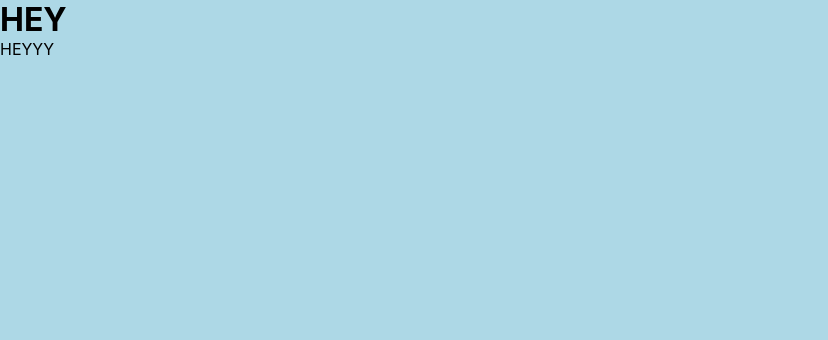
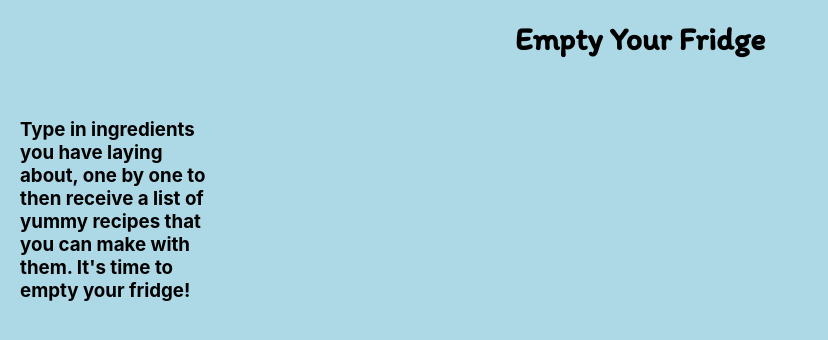
Before and after one commit to TheBigBookMan/Empty-Your-Fridge, a React (Create React App) app in the folder empty-your-fridge/: page / in a window 1280 px wide. Shown: the top 340 px of the page, without its empty margins (0-828 px from the left). Built offline with nearby package versions, Linux system fonts and the light colour scheme.

Commit message:
added in ingredients

```diff
--- a/empty-your-fridge/public/index.html
+++ b/empty-your-fridge/public/index.html
@@ -2,42 +2,23 @@
 <html lang="en">
   <head>
     <meta charset="utf-8" />
-    <link rel="icon" href="%PUBLIC_URL%/favicon.ico" />
     <meta name="viewport" content="width=device-width, initial-scale=1" />
     <meta name="theme-color" content="#000000" />
     <meta
       name="description"
       content="Web site created using create-react-app"
     />
-    <link rel="apple-touch-icon" href="%PUBLIC_URL%/logo192.png" />
-    <!--
-      manifest.json provides metadata used when your web app is installed on a
-      user's mobile device or desktop. See https://developers.google.com/web/fundamentals/web-app-manifest/
-    -->
+    <link rel="preconnect" href="https://fonts.googleapis.com" />
+    <link rel="preconnect" href="https://fonts.gstatic.com" crossorigin />
+    <link
+      href="https://fonts.googleapis.com/css2?family=Itim&display=swap"
+      rel="stylesheet"
+    />
     <link rel="manifest" href="%PUBLIC_URL%/manifest.json" />
-    <!--
-      Notice the use of %PUBLIC_URL% in the tags above.
-      It will be replaced with the URL of the `public` folder during the build.
-      Only files inside the `public` folder can be referenced from the HTML.
 
-      Unlike "/favicon.ico" or "favicon.ico", "%PUBLIC_URL%/favicon.ico" will
-      work correctly both with client-side routing and a non-root public URL.
-      Learn how to configure a non-root public URL by running `npm run build`.
-    -->
     <title>React App</title>
   </head>
   <body>
-    <noscript>You need to enable JavaScript to run this app.</noscript>
     <div id="root"></div>
-    <!--
-      This HTML file is a template.
-      If you open it directly in the browser, you will see an empty page.
-
-      You can add webfonts, meta tags, or analytics to this file.
-      The build step will place the bundled scripts into the <body> tag.
-
-      To begin the development, run `npm start` or `yarn start`.
-      To create a production bundle, use `npm run build` or `yarn build`.
-    -->
   </body>
 </html>
--- a/empty-your-fridge/src/components/Ingredients.js
+++ b/empty-your-fridge/src/components/Ingredients.js
@@ -2,3 +2,19 @@
 // var api_key = '3825b049c21e45afc20c029947cc4427'
 
 // apiUrl = `https://api.edamam.com/api/recipes/v2?type=public&q=${queryIngredients}&app_id=${api_id}&app_key=${api_key}&diet=high-fiber${cuisine}${meal}`
+
+import React from "react";
+
+const Ingredients = () => {
+  return (
+    <div className="ingredients-container">
+      <h3>
+        Type in ingredients you have laying about, one by one to then receive a
+        list of yummy recipes that you can make with them. It's time to empty
+        your fridge!
+      </h3>
+    </div>
+  );
+};
+
+export default Ingredients;
--- a/empty-your-fridge/src/index.js
+++ b/empty-your-fridge/src/index.js
@@ -4,9 +4,4 @@ import "./styles/index.css";
 import App from "./App";
 
 const root = ReactDOM.createRoot(document.getElementById("root"));
-root.render(
-  <div>
-    <h1>HEY</h1>
-    <p>HEYYY</p>
-  </div>
-);
+root.render(<App />);
```
